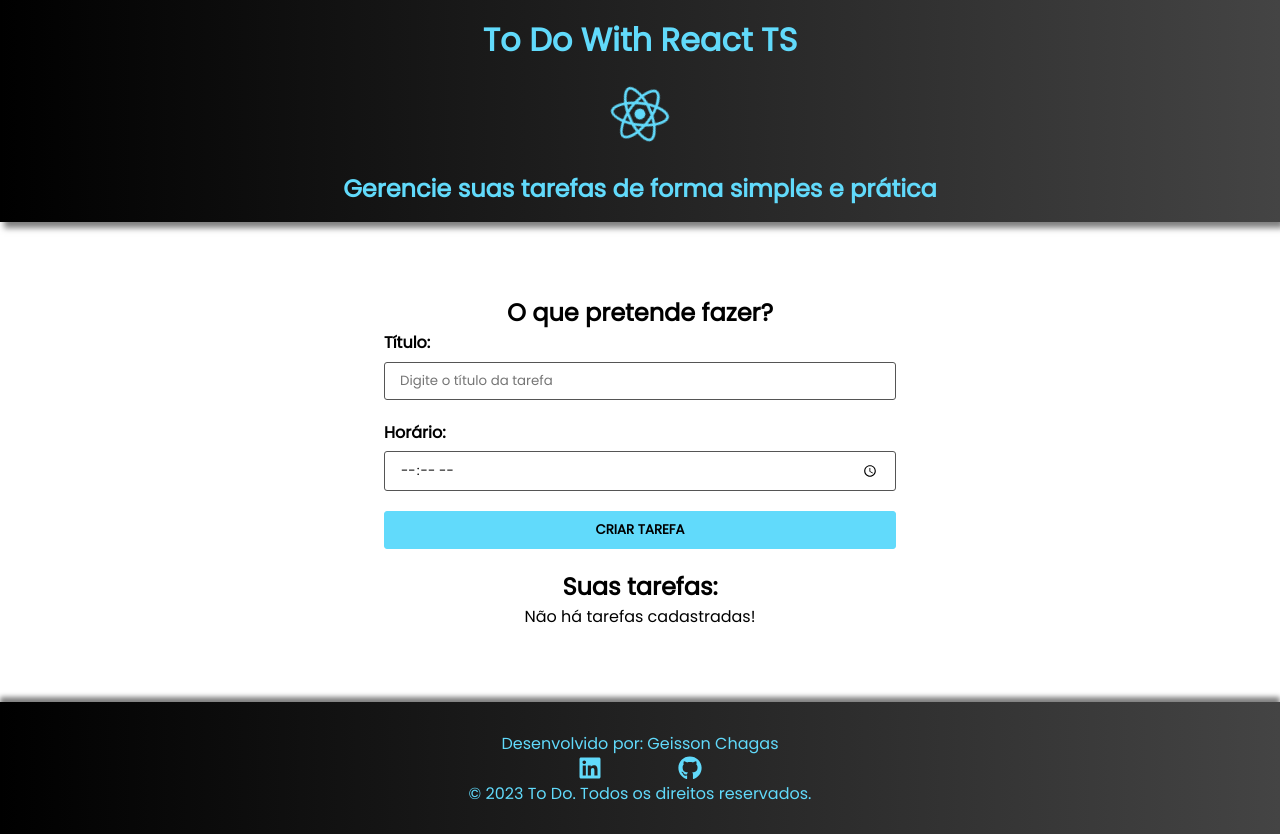
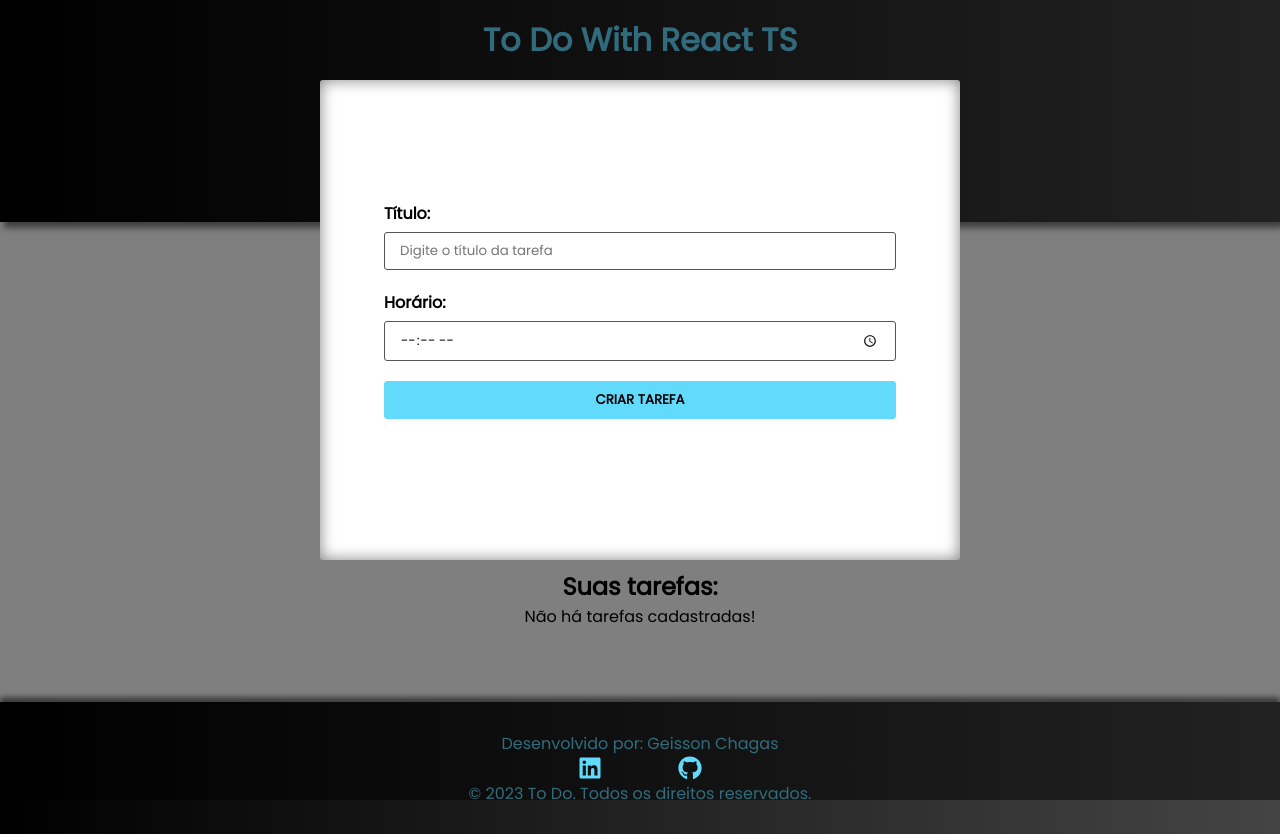
Before and after one commit to GeissonChagas/Todo-React-TS, a React (Create React App) app: page / in a window 1280 px wide. Built offline with nearby package versions, Linux system fonts and the light colour scheme.

Commit message:
feat: criando modal

```diff
--- a/src/App.tsx
+++ b/src/App.tsx
@@ -3,14 +3,20 @@ import React, { useState } from 'react';
 //components
 import Footer from './components/Footer';
 import Header from './components/Header';
+import Modal from './components/Modal';
+import TaskForm from './components/TaskForm';
+import TaskList from './components/TaskList';
 
 //styles
 import styles from './App.module.css'
-import TaskForm from './components/TaskForm';
-import TaskList from './components/TaskList';
 
 //interface
 import { ITask } from './interfaces/Task';
+
+interface Props {
+  taskList: ITask[];
+  btnText: string;
+}
 
 function App() {
 
@@ -22,15 +28,18 @@ function App() {
     )
   }
 
-  const [taskList, setTaskList] = useState <ITask[]>([])
+  const [taskList, setTaskList] = useState<ITask[]>([])
 
   return (
     <div>
+      <Modal taskList={taskList} btnText="Editar Tarefa">
+        <TaskForm taskList={taskList} setTaskList={setTaskList} btnText='Criar Tarefa' />
+      </Modal>
       <Header />
       <main className={styles.app}>
         <div>
           <h2>O que pretende fazer?</h2>
-          <TaskForm btnText='Criar Tarefa' taskList={taskList} setTaskList={setTaskList} />
+          <TaskForm taskList={taskList} setTaskList={setTaskList} btnText='Criar Tarefa' />
         </div>
         <div>
           <h2>Suas tarefas:</h2>
--- /dev/null
+++ b/src/components/Modal.module.css
@@ -0,0 +1,29 @@
+.fade{
+    width: 100%;
+    height: 100%;
+    position: absolute;
+    background-color: #000;
+    opacity: 0.5;
+}
+
+.modal{
+    position: absolute;
+    top: 10%;
+    left: 0;
+    right: 0;
+    margin: 0 auto;
+    width: 50vw;
+    height: 60vh;
+    z-index: 1;
+    background-color: #fff;
+    display: flex;
+    flex-direction: column;
+    justify-content: center;
+    align-items: center;
+    box-shadow: inset 0 0 15px rgba(0, 0, 0, 0.5);
+    border-radius: 3px;
+}
+
+.modal h2 {
+    margin-bottom: 1em;
+}
--- /dev/null
+++ b/src/components/Modal.tsx
@@ -0,0 +1,25 @@
+import React from "react";
+
+import { ITask } from '../interfaces/Task';
+
+//CSS
+import styles from '../components/Modal.module.css';
+
+interface Props {
+  children: React.ReactNode;
+  taskList: ITask[];
+  btnText: string;
+}
+
+const Modal = (props: Props) => {
+  return (
+    <>
+      <div className={styles.fade}></div>
+      <div className={styles.modal}>
+        {props.children}
+      </div>
+    </>
+  )
+}
+
+export default Modal;
```
